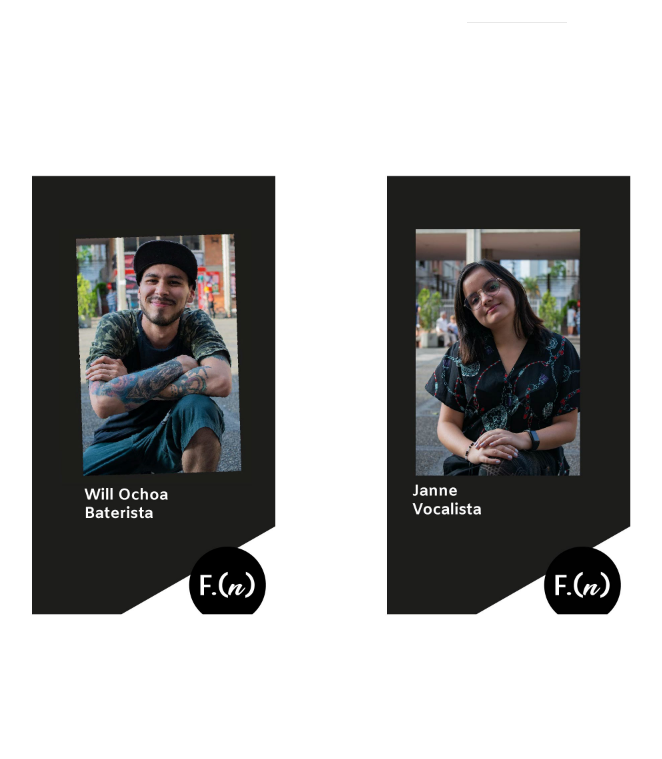
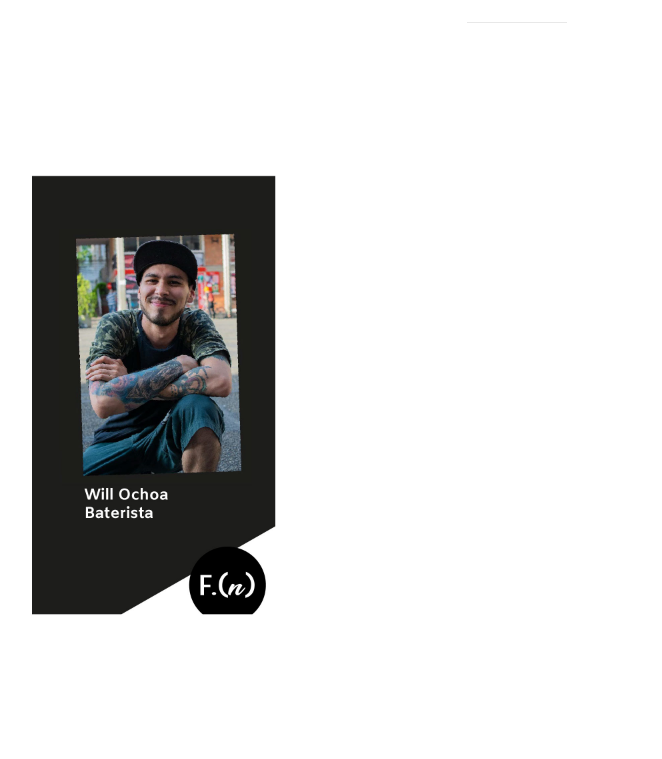
Before and after one commit to olgamarin/feedbacknoise, a website: page Feedback Noise site/index.html in a window 1280 px wide. Shown: the part 2008-2767 px from the top of the page, without its empty margins (123-785 px from the left). Drawn offline with nearby package versions, Linux system fonts and the light colour scheme; files that its build step writes are made by us from their sources; a web font is replaced by a local one.

Commit message:
Update index.html

```diff
--- a/Feedback Noise site/index.html
+++ b/Feedback Noise site/index.html
@@ -137,13 +137,7 @@
                 </div>
               </div>
 
-              <div class="col-lg-6">
-                <div class="feature-item">
-                  <img src="img/jane.jpg" class="img-fluid" alt="Jane" width="250">
-                  <h3>jane</h3>
-                </div>
-              </div>
-             </div>
+
             <div class="row">
               <div class="col-lg-6">
                 <div class="feature-item">
```
